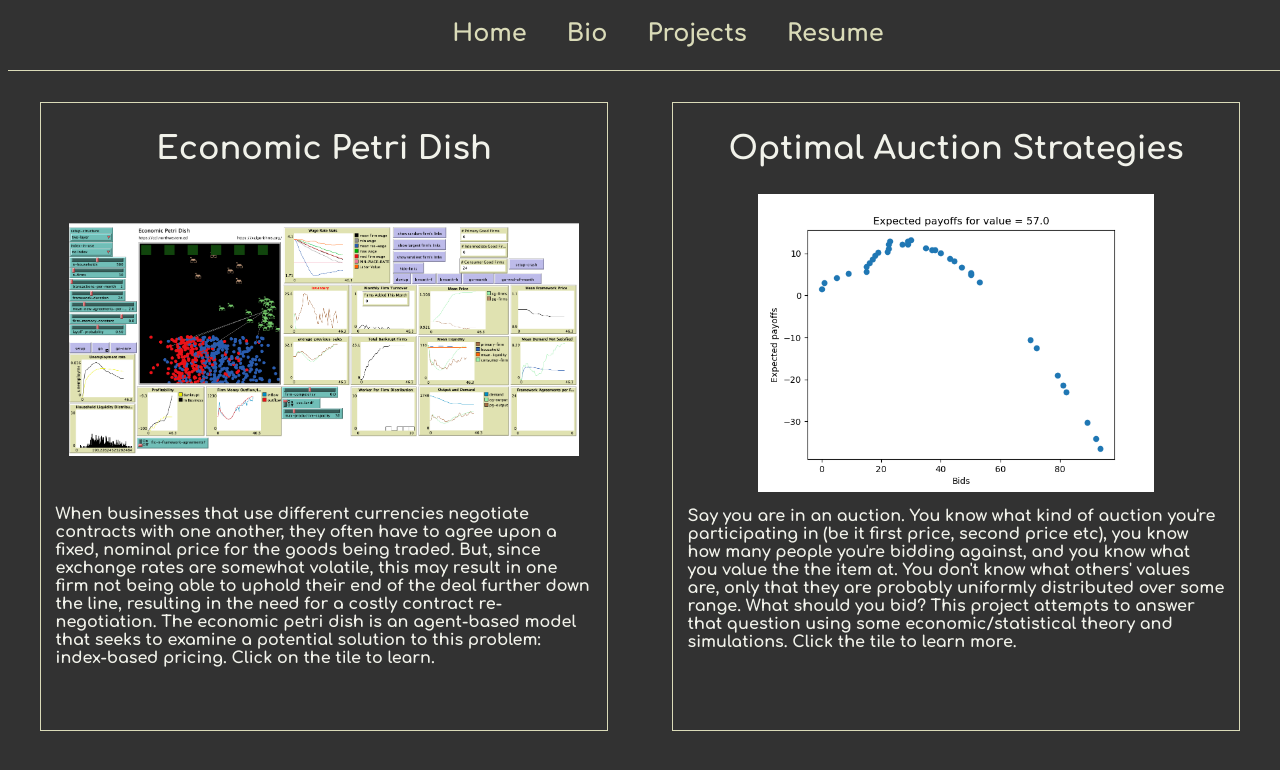
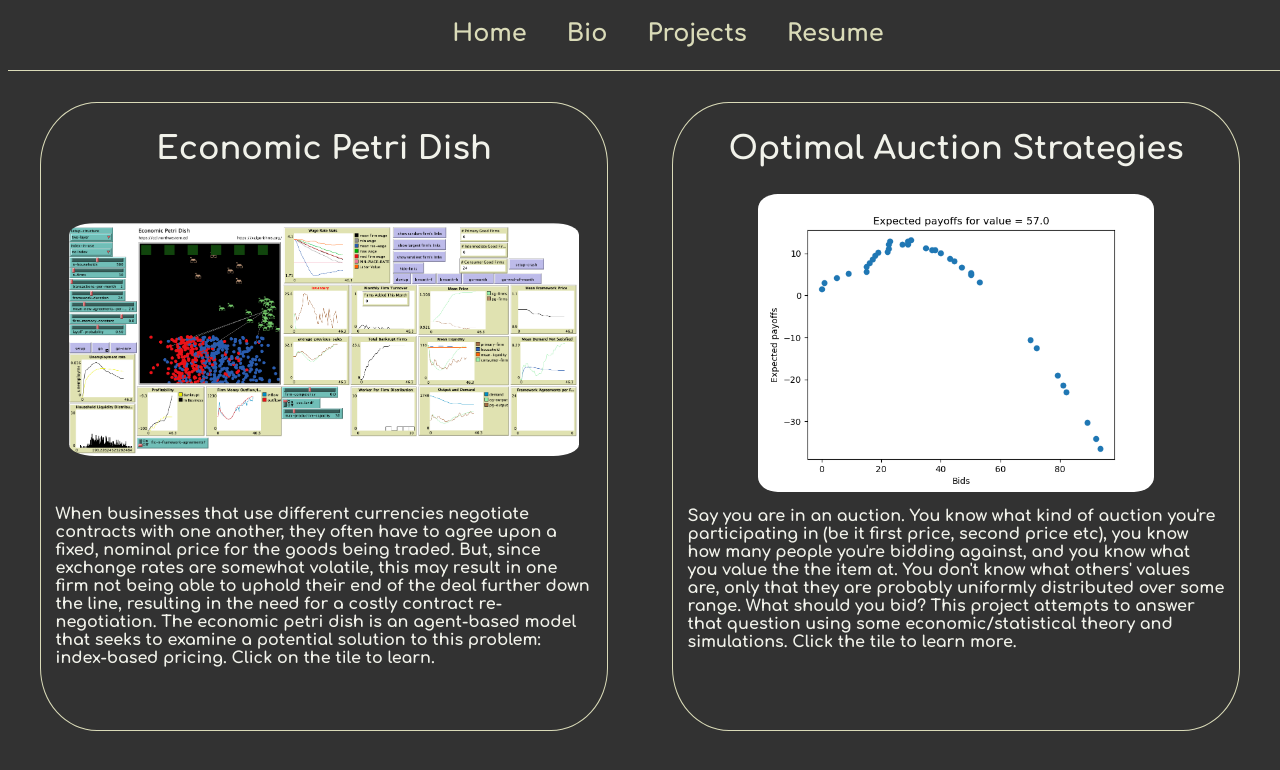
Before and after one commit to jaw042/jaw042.github.io, a plain HTML site: page projects_home.html in a window 1280 px wide. Drawn offline with Linux system fonts and the light colour scheme.

Commit message:
modified some accessibility stuff

```diff
--- a/projects_home.html
+++ b/projects_home.html
@@ -1,4 +1,4 @@
-<html>
+<html lang="en">
 <header>
    <title>Landing page</title>
    <link rel="stylesheet" type="text/css" href="styles.css"/>
@@ -47,7 +47,7 @@
             <a class="tile_link" id="auctions_tile_link" href="./optimal_auction.html">
                 <div class="project_tile" id="auctions_tile">
                   <h1 class="tile_title">Optimal Auction Strategies</h1>
-                  <img src="./expected_payoffs_for_value57.0.png" id="auctions_tile_screenshot">
+                  <img src="./expected_payoffs_for_value57.0.png" id="auctions_tile_screenshot" alt="a graph of expected payoffs for different bids, click to learn more">
                   <div class="project_tile_overview_text">
                      Say you are in an auction. You know what kind of auction you're participating in (be it first price, second price etc), you know how
                      many people you're bidding against, and you know what you value the the item at. You don't know what others' values are, only that
--- a/styles.css
+++ b/styles.css
@@ -132,7 +132,7 @@ body{
     width: 25%;
     margin-left: 5%;
     margin-right: 5%;
-    border-radius: 50%;
+    border-radius: 10%;
 }
 
 #bio_text{
@@ -186,6 +186,7 @@ body{
 
 .tile_link{
     border: 1px solid rgb(218, 219, 184);
+    border-radius: 10%;
     width: 45%;
     margin: 2.5%;
     height: 100%;
@@ -207,6 +208,7 @@ body{
     width: 90%;
     margin-top: 5%;
     margin-bottom: 6%;
+    border-radius: 5%;
 }
 
 .project_tile_overview_text{
@@ -215,6 +217,7 @@ body{
 
 #auctions_tile_screenshot{
     width: 70%;
+    border-radius: 5%;
 }
 
 .tile_title{
```
Also changed, not shown: bio.html (+1 -1 lines), economic_petri_dish.html (+1 -1 lines), index.html (+2 -2 lines), optimal_auction.html (+1 -1 lines), resume.html (+1 -1 lines).
